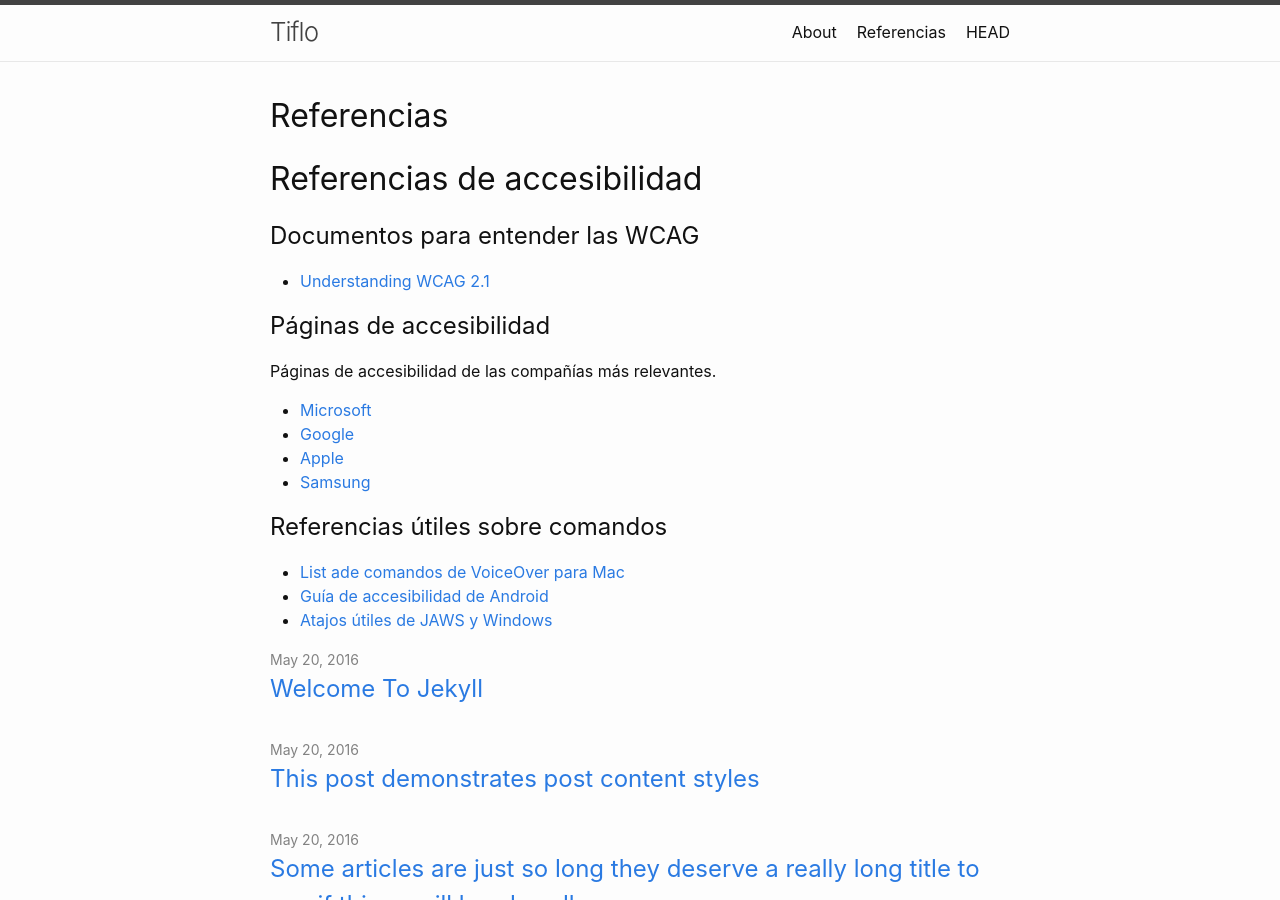
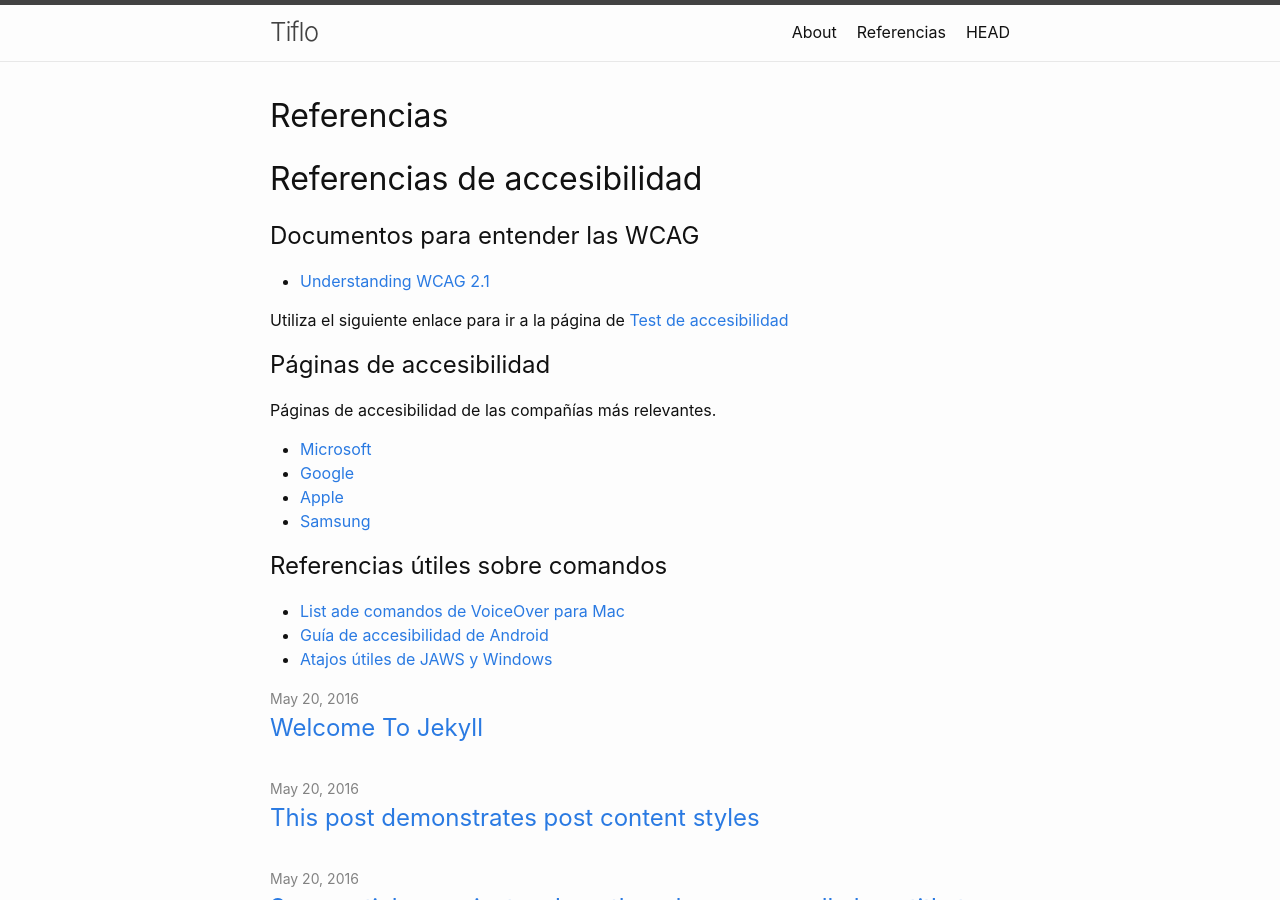
Before and after one commit to charadani/Referencias-tiflotecnologia, a Jekyll site: the page built from index.md, in a window 1280 px wide and 900 px high. Built offline with Jekyll 4.4.1, drawn with Linux system fonts in a browser that asks for light colours; our own code applies the rules of GitHub Pages for plain Markdown files.

Commit message:
Updating refs

```diff
--- a/index.md
+++ b/index.md
@@ -9,6 +9,7 @@ page.lang: es-es
 
 * [Understanding WCAG 2.1](https://www.w3.org/WAI/WCAG21/Understanding/)
 
+Utiliza el siguiente enlace para ir a la página de [Test de accesibilidad](https://www.thomann.de/es/dbx_286_s.htm?sid=a95f44678b2125f85210b654ab10a77b)
 ## Páginas de accesibilidad
 
 Páginas de accesibilidad de las compañías más relevantes.
```
